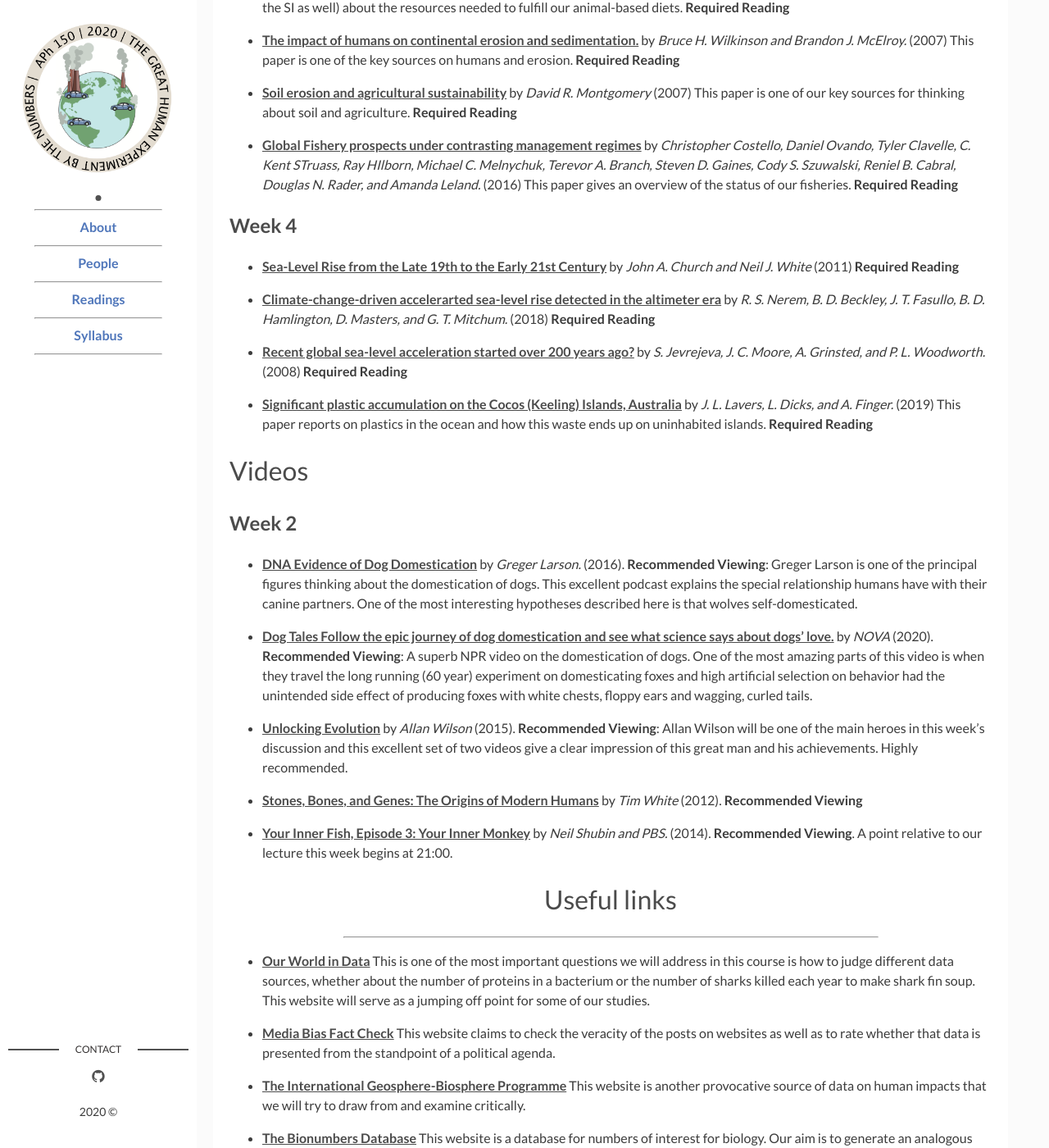
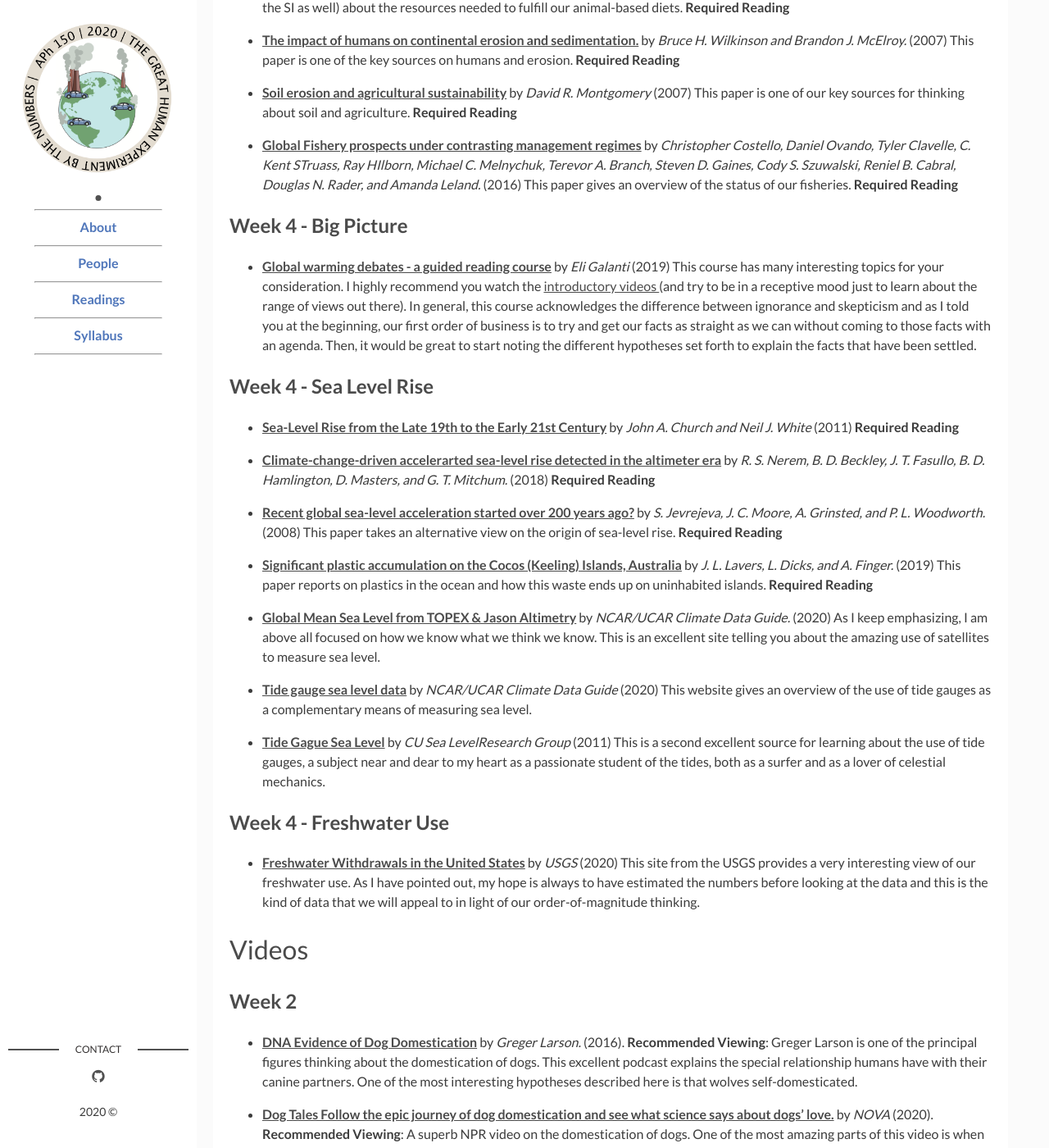
Before and after one commit to RPGroup-PBoC/aph150_human_impacts, a Jekyll site: the page built from page02_readings.md, in a window 1280 px wide and 1400 px high, scrolled down 2733 px. Shown: the whole window at 82% size. Built offline with Jekyll 4.4.1, drawn with Linux system fonts in a browser that asks for light colours.

Commit message:
Added more week 4 readings

```diff
--- a/_data/readings.yaml
+++ b/_data/readings.yaml
@@ -283,7 +283,26 @@ Week 3:
       This paper gives an overview of the status of our
       fisheries. **Required Reading**
 
-Week 4:
+Week 4 - Big Picture:
+  - pub:
+    title: "Global warming debates - a guided reading course"
+    authors: Eli Galanti
+    year: 2019
+    link_type: external
+    link: "https://galanti-courses.neocities.org/Global-warming-debates-2019/"
+    description: >
+      This course has many interesting topics for your consideration. I highly
+      recommend you watch the <a
+      href="https://www.youtube.com/playlist?list=PLePuceFKpg3AOXzPjMXD7ojHsZ9aPkiev">
+      introductory videos </a> (and try to be in a receptive mood just to learn
+      about the range of views out there). In general, this course acknowledges the
+      difference between ignorance and skepticism and as I told you at the
+      beginning, our first order of business is to try and get our facts as
+      straight as we can without coming to those facts with an agenda. Then, it
+      would be great to start noting the different hypotheses set forth to explain
+      the facts that have been settled.
+
+Week 4 - Sea Level Rise:
   - pub:
     title: Sea-Level Rise from the Late 19th to the Early 21st Century
     authors: John A. Church and Neil J. White
@@ -306,7 +325,7 @@ Week 4:
     year: 2008
     link: Jevrejeva_2008.pdf
     description: >
-      **Required Reading**
+       This paper takes an alternative view on the origin of sea-level rise. **Required Reading**
   - pub:
     title: Significant plastic accumulation on the Cocos (Keeling) Islands, Australia
     authors: J. L. Lavers, L. Dicks, and A. Finger.
@@ -315,3 +334,44 @@ Week 4:
     description: >
       This paper reports on plastics in the ocean and how this waste ends up on
       uninhabited islands. **Required Reading**
+  - pub:
+    title: Global Mean Sea Level from TOPEX & Jason Altimetry
+    authors: NCAR/UCAR Climate Data Guide.
+    year: 2020
+    link_type: external
+    link: "https://climatedataguide.ucar.edu/climate-data/global-mean-sea-level-topex-jason-altimetry"
+    description: >
+      As I keep emphasizing, I am above all focused on how we know what we think we
+      know. This is an excellent site telling you about the amazing use of
+      satellites to measure sea level.
+  - pub:
+    title: Tide gauge sea level data
+    authors: NCAR/UCAR Climate Data Guide
+    year: 2020
+    link_type: external
+    link: "https://climatedataguide.ucar.edu/climate-data/tide-gauge-sea-level-data"
+    description: >
+      This website gives an overview of the use of tide gauges as a complementary
+      means of measuring sea level.
+  - pub:
+    title: Tide Gague Sea Level
+    authors: CU Sea LevelResearch Group
+    year: 2011
+    link_type: external
+    link: "http://sealevel.colorado.edu/content/tide-gauge-sea-level"
+    description: >
+      This is a second excellent source for learning about the use of tide gauges,
+      a subject near and dear to my heart as a passionate student of the tides,
+      both as a surfer and as a lover of celestial mechanics.
+Week 4 - Freshwater Use:
+  - pub:
+    title: Freshwater Withdrawals in the United States
+    authors: USGS
+    year: 2020
+    link_type: external
+    link: "https://www.usgs.gov/special-topic/water-science-school/science/freshwater-withdrawals-united-states?qt-science_center_objects=0#qt-science_center_objects"
+    description: >
+      This site from the USGS provides a very interesting view of our freshwater
+      use. As I have pointed out, my hope is always to have estimated the numbers
+      before looking at the data and this is the kind of data that we will appeal
+      to in light of our order-of-magnitude thinking.
```
